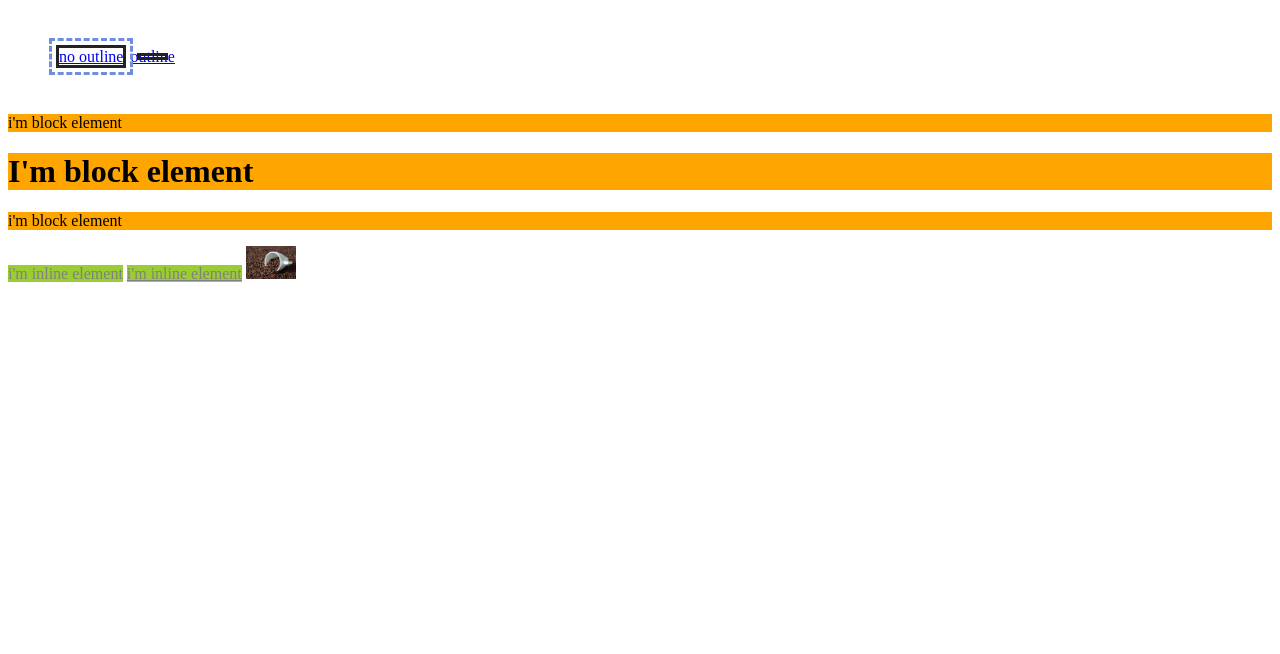
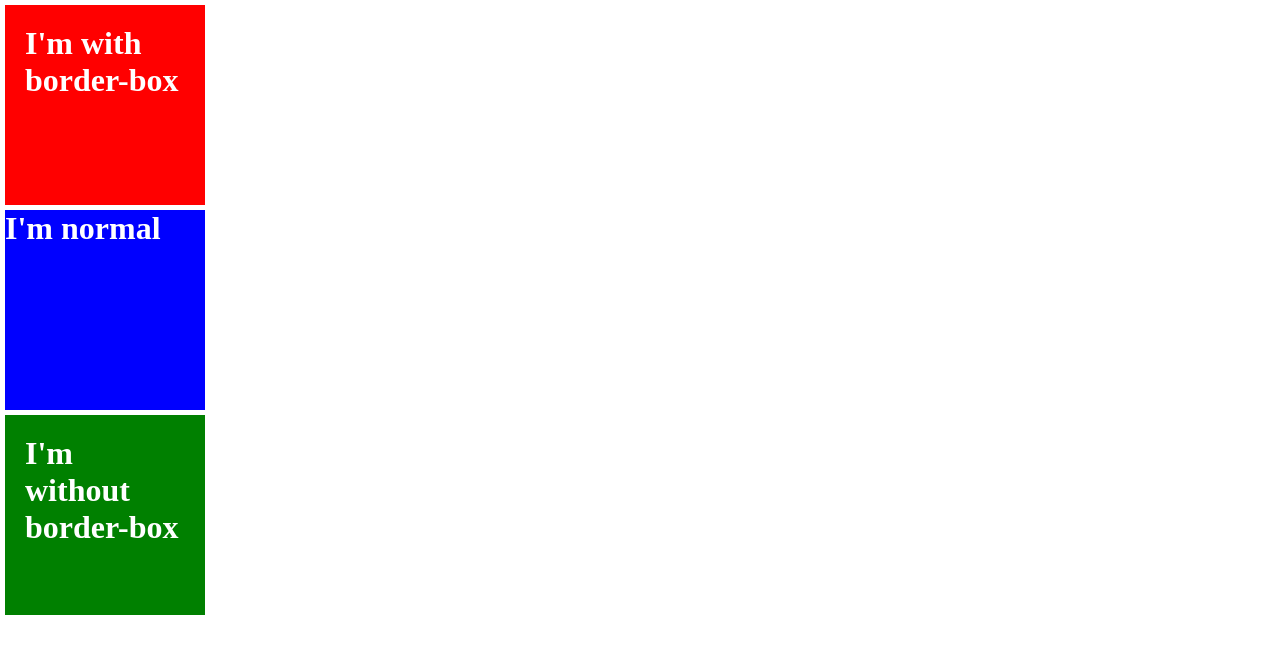
Before and after one commit to IbrahimBagalwa/e-commerce-api, a plain HTML site: page css/index.html in a window 1280 px wide. Drawn offline with Linux system fonts and the light colour scheme.

Commit message:
boder-box

```diff
--- a/css/index.html
+++ b/css/index.html
@@ -9,17 +9,8 @@
 
 </head>
 <body>
-<div class="buttons">
-    <a href="#" class="one">no outline</a>
-    <a href="#" class="two">outline</a>
-</div>
-<div class="display">
-    i'm block element
-</div>
-<h1 class="display">I'm block element</h1>
-<p class="display">i'm block element</p>
-<span class="inline">i'm inline element</span>
-<a href="#" class="inline">i'm inline element</a>
-<img src="../html/images/5666.jpg" alt="" width="50">
+    <div class="box-1"><h1>I'm with border-box</h1></div>
+    <div class="box-2"><h1>I'm normal</h1></div>
+    <div class="box-3"><h1>I'm without border-box</h1></div>
 </body>
 </html>
--- a/css/styles.css
+++ b/css/styles.css
@@ -1,30 +1,26 @@
-.buttons {
-  margin: 3rem;
+* {
+  box-sizing: border-box;
+  padding: 0px;
+  margin: 0;
 }
-
-/* a {
-  background: cadetblue;
+.box-1,
+.box-2,
+.box-3 {
+  width: 200px;
+  height: 200px;
   color: white;
-  text-decoration: none;
-  text-transform: uppercase;
-  padding: 1.5rem 1.2rem;
-  margin: 0 20px;
-} */
-.one {
-  border: 0.2rem solid #222;
-  outline: 0.2rem dashed #728cde;
-  outline-offset: 4px;
+  margin: 5px;
 }
-.two {
-  outline: 0.2rem solid #222;
-  outline-offset: 10px;
-  outline-offset: -10px;
+.box-1 {
+  background: red;
+  padding: 20px;
+  box-sizing: border-box;
 }
-.display {
-  background: orange;
-  color: black;
+.box-2 {
+  background: blue;
 }
-.inline {
-  background: yellowgreen;
-  color: #808080;
+.box-3 {
+  background: green;
+  padding: 20px;
+  box-sizing: border-box;
 }
```
